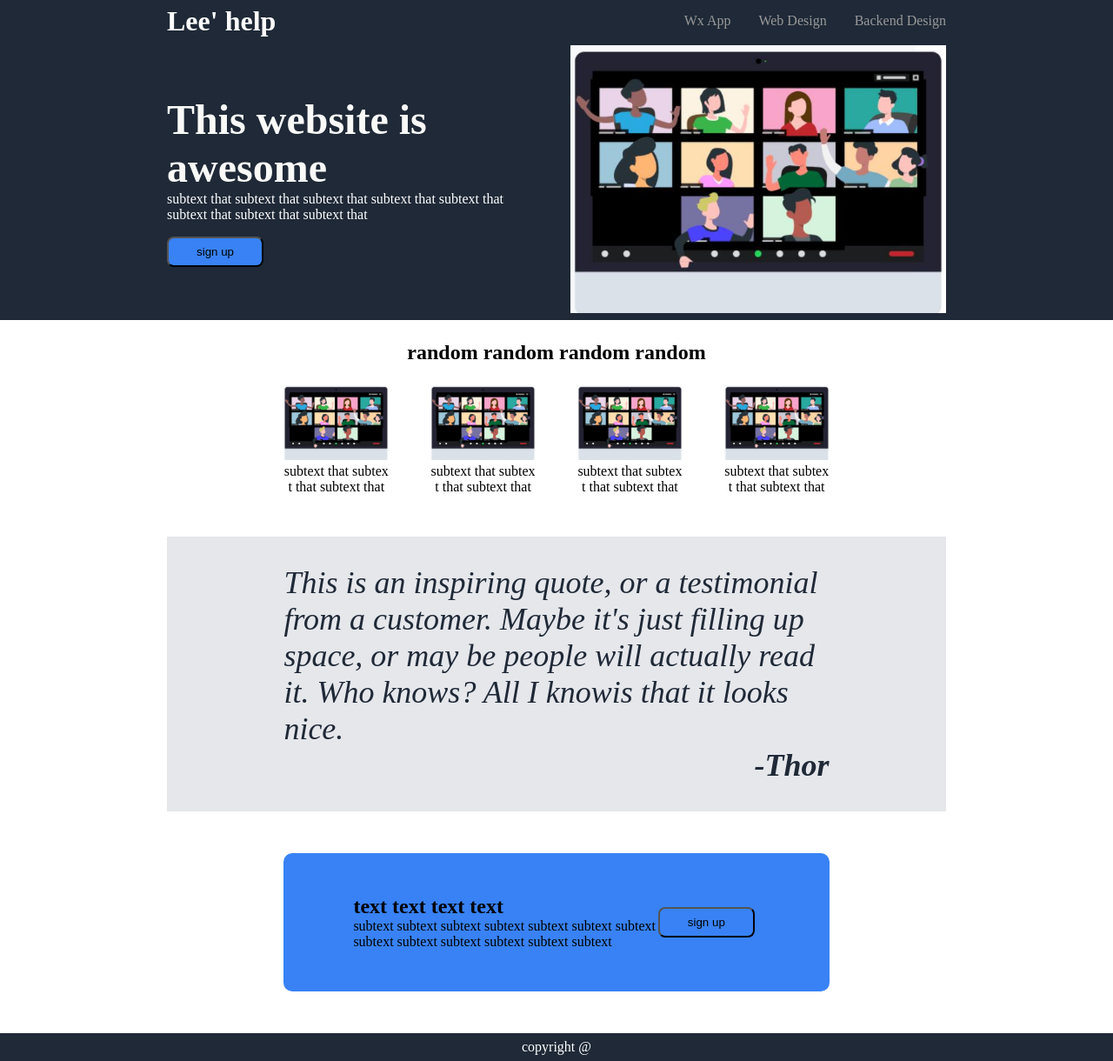
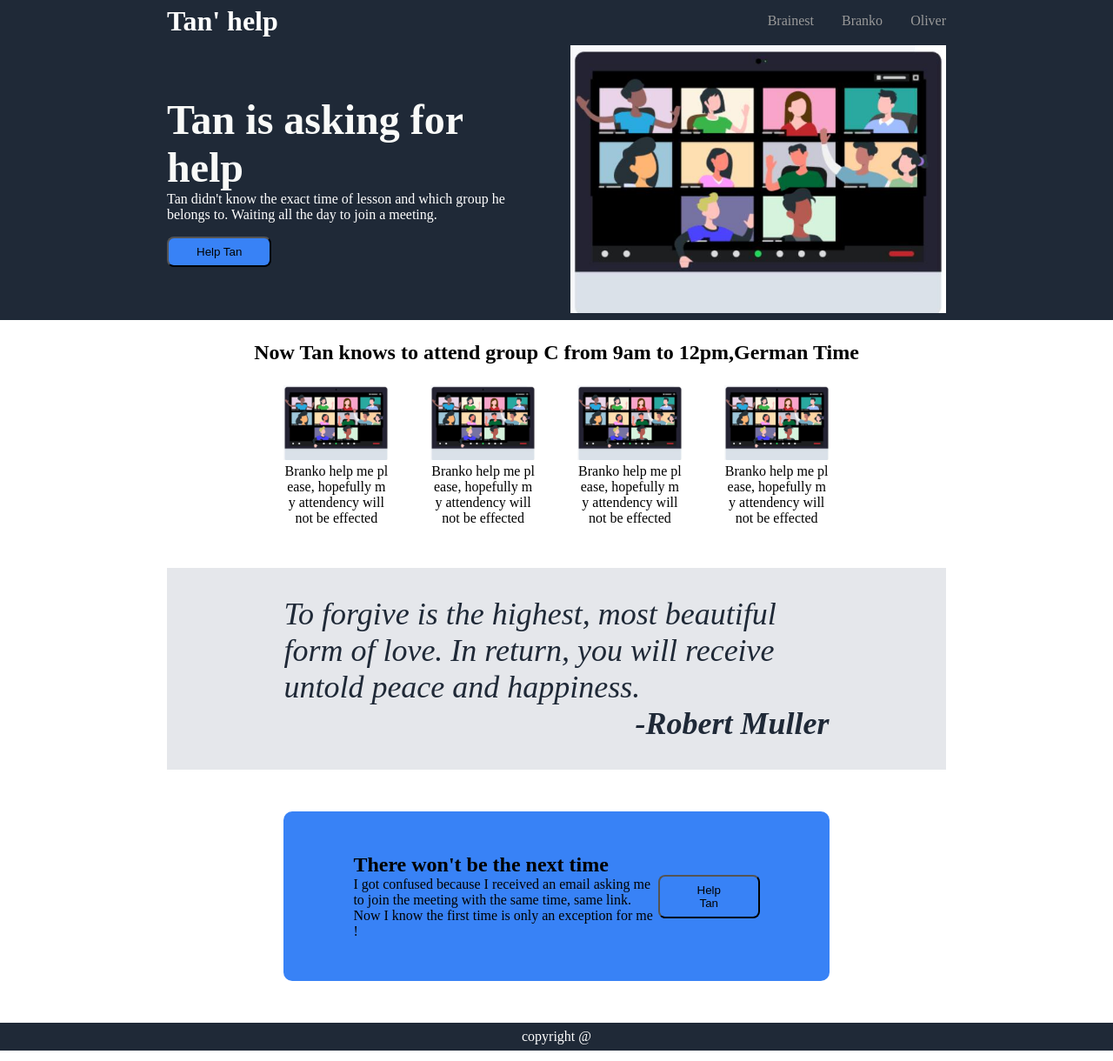
Before and after one commit to LEEWARDCODER/Brainnest_homepage, a plain HTML site: page index.html in a window 1280 px wide. Shown: the whole page at 87% size. Drawn offline with Linux system fonts and the light colour scheme.

Commit message:
content edited

```diff
--- a/css/stylesheet.css
+++ b/css/stylesheet.css
@@ -0,0 +1,202 @@
+*,
+*::before,
+*::after {
+    margin: 0;
+    padding: 0;
+}
+
+header,
+nav {
+    display: flex;
+    justify-content: space-between;
+    align-items: center;
+}
+
+header h1 {
+    min-width: 50%;
+}
+
+
+@media screen and (max-width: 560px) {
+
+    header,
+    nav {
+        display: block;
+    }
+}
+
+header,
+section:first-of-type,
+footer {
+    background-color: #1F2937;
+    color: white;
+}
+
+header {
+    min-height: 3rem;
+    padding: 0 15%;
+}
+
+header nav a {
+
+    outline: none;
+    text-decoration: none;
+    color: #999999;
+    font-weight: lighter;
+}
+
+header nav a+a {
+    padding-left: 2rem;
+}
+
+
+footer,
+section {
+    padding: 0 15%;
+}
+
+section+section {
+    margin: 0 0 3rem 0;
+}
+
+main section:first-of-type {
+    display: flex;
+    justify-content: space-between;
+    align-items: center;
+}
+
+@media screen and (max-width: 720px) {
+    main section:first-of-type {
+        display: block;
+    }
+
+    main section:first-of-type {
+        padding-bottom: 2rem;
+    }
+}
+
+main section:first-of-type figure {
+    height: 20rem;
+    display: flex;
+    flex-direction: column;
+    justify-content: center;
+    align-items: flex-start;
+    padding-right: 2rem;
+}
+
+main section:first-of-type figure h1 {
+    font-size: 3rem;
+    font-weight: bolder;
+    color: #F9FAF8;
+}
+
+main section:first-of-type figure button {
+    margin-top: 1rem;
+    padding: 0.5rem 2rem;
+    border-radius: 0.5rem;
+    background-color: #3882F6;
+}
+
+main section:first-of-type div img {
+    max-width: 100%;
+}
+
+main section:nth-of-type(2) h1 {
+    text-align: center;
+    margin-bottom: 1.5rem;
+    margin-top: 1.5rem;
+}
+
+main section:nth-of-type(2) div {
+    display: flex;
+
+    justify-content: space-between;
+    padding: 0 15%;
+}
+
+@media screen and (max-width: 800px) {
+
+    main section:nth-of-type(2) div {
+        flex-wrap: wrap;
+    }
+
+    main section:nth-of-type(2) div figure+figure {
+        margin-top: 1rem;
+    }
+}
+
+@media screen and (min-width: 961px) {
+    main section:nth-of-type(2) div figure+figure {
+        margin-left: 3rem;
+    }
+}
+
+main section:nth-of-type(2) div figure img {
+    max-width: 100%;
+}
+
+
+main section:nth-of-type(2) figcaption {
+    text-align: center;
+    word-break: break-all;
+    /* word-wrap: break-word; */
+}
+
+main section:nth-child(3) {
+    display: flex;
+    justify-content: center;
+    align-items: center;
+}
+
+main section:nth-child(3) blockquote {
+    background-color: #E5E7EB;
+
+    padding: 2rem 15%;
+
+    font-size: 2.25rem;
+    font-weight: lighter;
+    font-style: italic;
+    color: #1F2937;
+}
+
+main section:nth-child(3) blockquote p {
+    text-align: end;
+}
+
+main section:last-of-type div:first-child {
+    display: flex;
+    align-items: center;
+    background-color: #3882F6;
+    border-radius: 10px;
+    margin: 0 15%;
+    padding: 3rem 5rem;
+}
+
+main section:last-of-type figure {}
+
+main section:last-of-type button {
+    padding-left: 2rem;
+    padding: 0.5rem 2rem;
+    border-radius: 0.5rem;
+    background-color: #3882F6;
+}
+
+@media screen and (max-width: 768px) {
+    main section:last-of-type div:first-child {
+        display: block;
+    }
+    main section:last-of-type button {
+        margin-top: 1rem;
+    }
+
+    main section:last-of-type div:first-child {
+        margin: 0;
+    }
+
+}
+
+footer {
+    text-align: center;
+    height: 2rem;
+    line-height: 2rem;
+}
--- a/index.html
+++ b/index.html
@@ -5,216 +5,17 @@
     <meta charset="UTF-8">
     <meta http-equiv="X-UA-Compatible" content="IE=edge">
     <meta name="viewport" content="width=device-width, initial-scale=1.0">
-    <title>Lee' help</title>
-    <style>
-        *,
-        *::before,
-        *::after {
-            margin: 0;
-            padding: 0;
-        }
-
-        header,
-        nav {
-            display: flex;
-            justify-content: space-between;
-            align-items: center;
-        }
-
-        header h1 {
-            min-width: 50%;
-        }
-
-
-        @media screen and (max-width: 560px) {
-
-            header,
-            nav {
-                display: block;
-            }
-        }
-
-        header,
-        section:first-of-type,
-        footer {
-            background-color: #1F2937;
-            color: white;
-        }
-
-        header {
-            min-height: 3rem;
-            padding: 0 15%;
-        }
-
-        header nav a {
-
-            outline: none;
-            text-decoration: none;
-            color: #999999;
-            font-weight: lighter;
-        }
-
-        header nav a+a {
-            padding-left: 2rem;
-        }
-
-
-        footer,
-        section {
-            padding: 0 15%;
-        }
-
-        section+section {
-            margin: 0 0 3rem 0;
-        }
-
-        main section:first-of-type {
-            display: flex;
-            justify-content: space-between;
-            align-items: center;
-        }
-
-        @media screen and (max-width: 720px) {
-            main section:first-of-type {
-                display: block;
-            }
-
-            main section:first-of-type {
-                padding-bottom: 2rem;
-            }
-        }
-
-        main section:first-of-type figure {
-            height: 20rem;
-            display: flex;
-            flex-direction: column;
-            justify-content: center;
-            align-items: flex-start;
-            padding-right: 2rem;
-        }
-
-        main section:first-of-type figure h1 {
-            font-size: 3rem;
-            font-weight: bolder;
-            color: #F9FAF8;
-        }
-
-        main section:first-of-type figure button {
-            margin-top: 1rem;
-            padding: 0.5rem 2rem;
-            border-radius: 0.5rem;
-            background-color: #3882F6;
-        }
-
-        main section:first-of-type div img {
-            max-width: 100%;
-        }
-
-        main section:nth-of-type(2) h1 {
-            text-align: center;
-            margin-bottom: 1.5rem;
-            margin-top: 1.5rem;
-        }
-
-        main section:nth-of-type(2) div {
-            display: flex;
-
-            justify-content: space-between;
-            padding: 0 15%;
-        }
-
-        @media screen and (max-width: 800px) {
-
-            main section:nth-of-type(2) div {
-                flex-wrap: wrap;
-            }
-
-            main section:nth-of-type(2) div figure+figure {
-                margin-top: 1rem;
-            }
-        }
-
-        @media screen and (min-width: 961px) {
-            main section:nth-of-type(2) div figure+figure {
-                margin-left: 3rem;
-            }
-        }
-
-        main section:nth-of-type(2) div figure img {
-            max-width: 100%;
-        }
-
-
-        main section:nth-of-type(2) figcaption {
-            text-align: center;
-            word-break: break-all;
-            /* word-wrap: break-word; */
-        }
-
-        main section:nth-child(3) {
-            display: flex;
-            justify-content: center;
-            align-items: center;
-        }
-
-        main section:nth-child(3) blockquote {
-            background-color: #E5E7EB;
-
-            padding: 2rem 15%;
-
-            font-size: 2.25rem;
-            font-weight: lighter;
-            font-style: italic;
-            color: #1F2937;
-        }
-
-        main section:nth-child(3) blockquote p {
-            text-align: end;
-        }
-
-        main section:last-of-type div:first-child {
-            display: flex;
-            align-items: center;
-            background-color: #3882F6;
-            border-radius: 10px;
-            margin: 0 15%;
-            padding: 3rem 5rem;
-        }
-
-        main section:last-of-type figure {}
-
-        main section:last-of-type button {
-            padding-left: 2rem;
-            padding: 0.5rem 2rem;
-            border-radius: 0.5rem;
-            background-color: #3882F6;
-        }
-
-        @media screen and (max-width: 768px) {
-            main section:last-of-type div:first-child {
-                display: block;
-            }
-            main section:last-of-type button {
-                margin-top: 1rem;
-            }
-
-        }
-
-        footer {
-            text-align: center;
-            height: 2rem;
-            line-height: 2rem;
-        }
-    </style>
+    <title>Tan' help</title>
+    <link rel="stylesheet" href="css/stylesheet.css">
 </head>
 
 <body>
     <header>
-        <h1>Lee' help</h1>
+        <h1>Tan' help</h1>
         <nav>
-            <a href="#">Wx App</a>
-            <a href="#">Web Design</a>
-            <a href="#">Backend Design</a>
+            <a href="#">Brainest</a>
+            <a href="#">Branko</a>
+            <a href="#">Oliver</a>
         </nav>
     </header>
 
@@ -222,13 +23,13 @@
         <section>
             <figure style="flex:1">
                 <h1>
-                    This website is awesome
+                    Tan is asking for help
                 </h1>
                 <figcaption>
-                    subtext that subtext that subtext that subtext that subtext that subtext that subtext that subtext
-                    that
+                    Tan didn't know the exact time of lesson and which group he belongs to. Waiting all the day to join
+                    a meeting.
                 </figcaption>
-                <button>sign up</button>
+                <button>Help Tan</button>
             </figure>
             <div style="flex:1">
                 <img src="./images/hero.jpg" alt="many users sitting beside screen">
@@ -236,33 +37,32 @@
         </section>
 
         <section>
-            <h1>random random random random</h1>
+            <h1>Now Tan knows to attend group C from 9am to 12pm,German Time</h1>
             <div>
                 <figure>
                     <img src="./images/hero.jpg" alt="many users sitting beside screen">
-                    <figcaption>subtext that subtext that subtext that</figcaption>
+                    <figcaption>Branko help me please, hopefully my attendency will not be effected</figcaption>
                 </figure>
                 <figure>
                     <img src="./images/hero.jpg" alt="many users sitting beside screen">
-                    <figcaption>subtext that subtext that subtext that</figcaption>
+                    <figcaption>Branko help me please, hopefully my attendency will not be effected</figcaption>
                 </figure>
                 <figure>
                     <img src="./images/hero.jpg" alt="many users sitting beside screen">
-                    <figcaption>subtext that subtext that subtext that</figcaption>
+                    <figcaption>Branko help me please, hopefully my attendency will not be effected</figcaption>
                 </figure>
                 <figure>
                     <img src="./images/hero.jpg" alt="many users sitting beside screen">
-                    <figcaption>subtext that subtext that subtext that</figcaption>
+                    <figcaption>Branko help me please, hopefully my attendency will not be effected</figcaption>
                 </figure>
             </div>
         </section>
 
         <section>
             <blockquote cite="somewhere">
-                This is an inspiring quote, or a testimonial from a customer.
-                Maybe it's just filling up space, or
-                may be people will actually read it. Who knows? All I knowis that it looks nice.
-                <p><b>-Thor</b></p>
+                To forgive is the highest, most beautiful form of love. In return, you will receive untold peace and
+                happiness.
+                <p><b>-Robert Muller</b></p>
             </blockquote>
 
         </section>
@@ -270,13 +70,15 @@
         <section>
             <div>
                 <figure style="flex:3">
-                    <h1>text text text text</h1>
-                    <figcaption>subtext subtext subtext subtext subtext subtext subtext subtext subtext subtext subtext
-                        subtext subtext</figcaption>
+                    <h1>There won't be the next time</h1>
+                    <figcaption>
+                        I got confused because I received an email asking me to join the meeting with the same time,
+                        same link.
+                        Now I know the first time is only an exception for me ! </figcaption>
                 </figure>
                 <div style="flex:1">
                     <button>
-                        sign up
+                        Help Tan
                     </button>
                 </div>
             </div>
```
